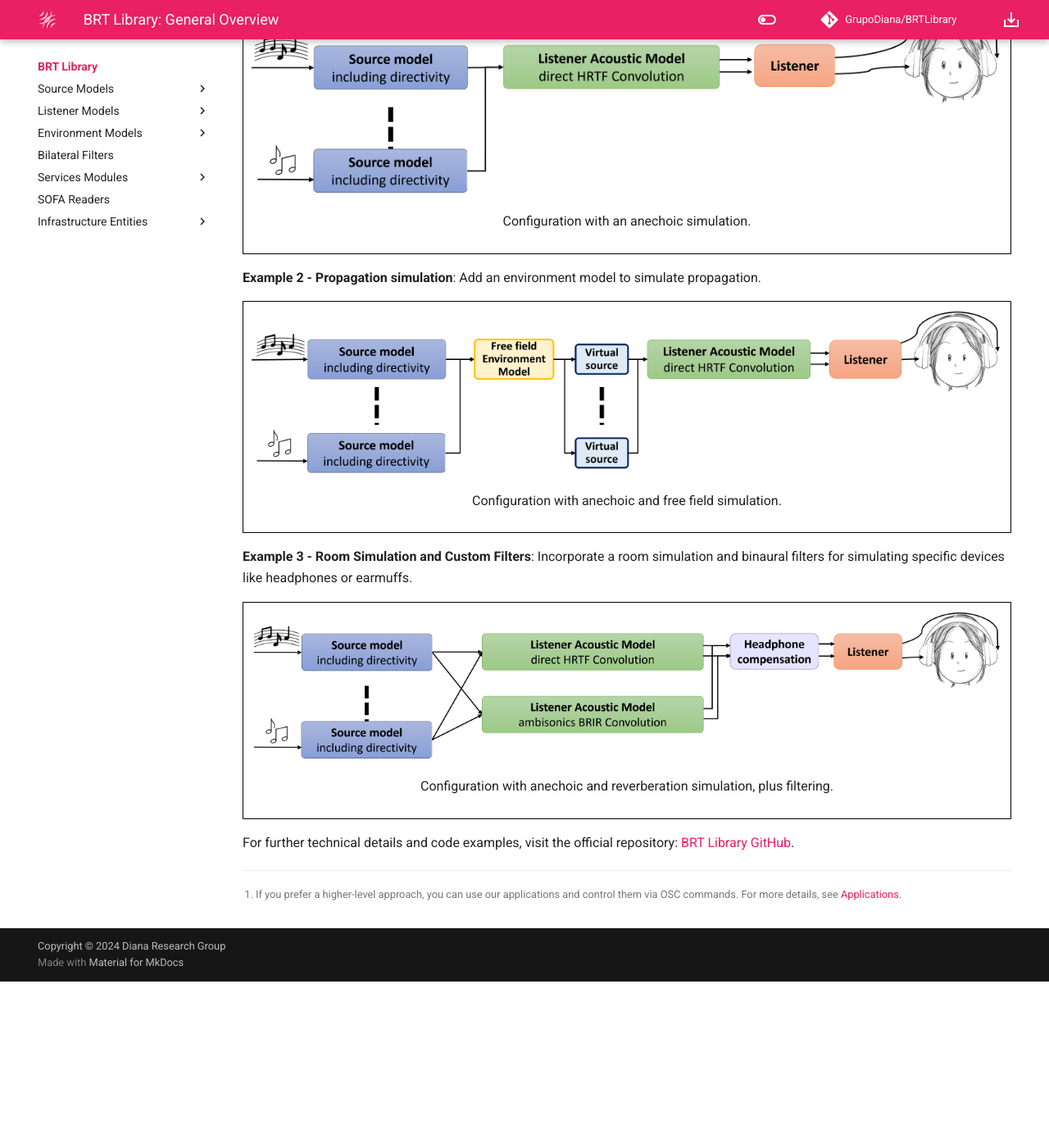
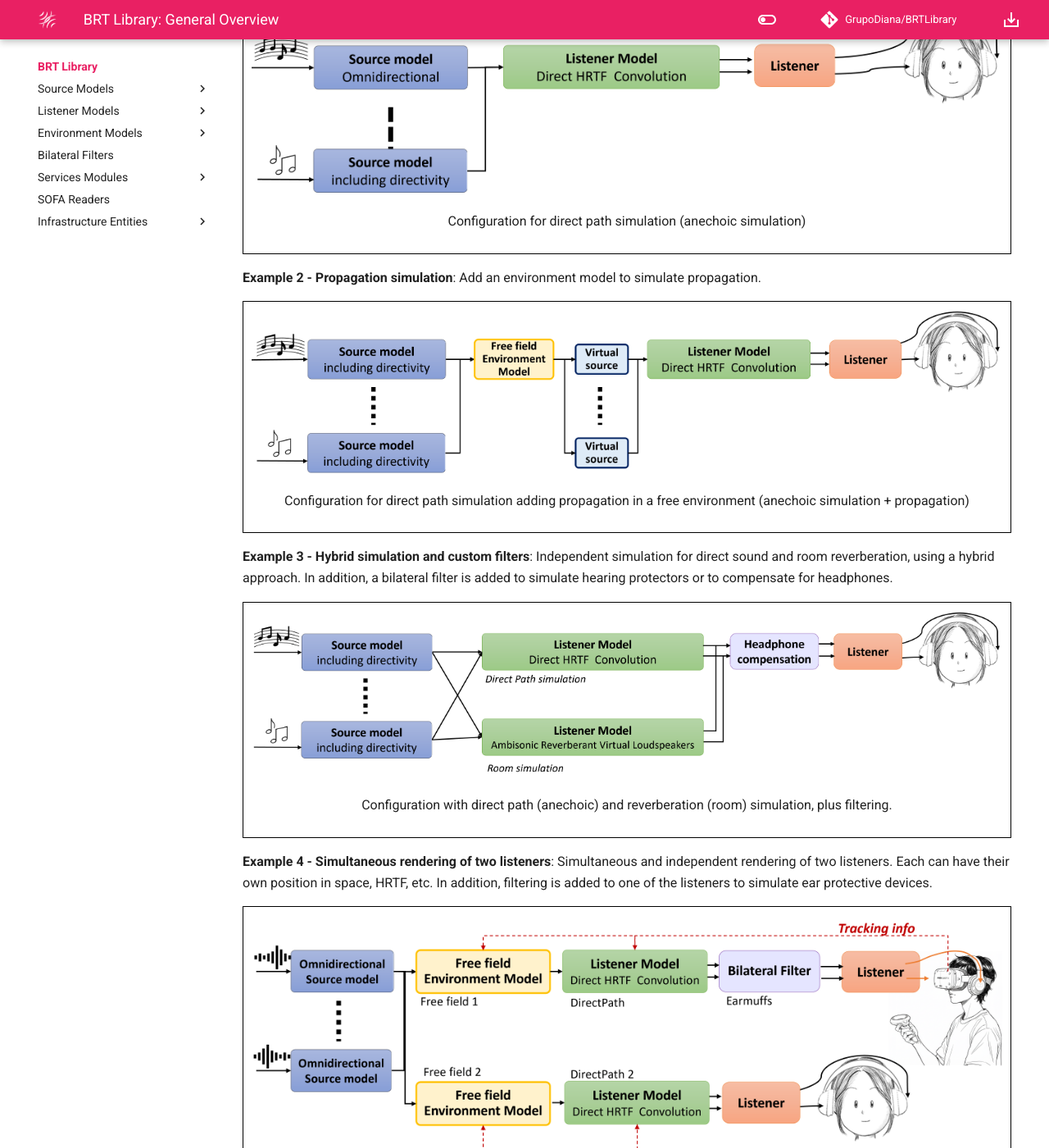
Before and after one commit to GrupoDiana/BRT-Documentation, an MkDocs documentation site: the page built from docs/library/index.md, in a window 1280 px wide and 1400 px high, scrolled down 4942 px. Shown: the whole window at 82% size. Built offline with MkDocs 1.6.1 and Material for MkDocs 9.7.7, drawn with Linux system fonts in a browser that asks for light colours; comment, search, counter and statistics services are not loaded; before the commit the page ends 6139 px from its top, so only the background shows below that; some of the changed text lies outside the part shown.

Commit message:
feat: Improves brt simulation example diagrams

```diff
--- a/docs/library/index.md
+++ b/docs/library/index.md
@@ -112,7 +112,7 @@ This modular approach provides flexibility while ensuring that all components in
 
 <div style="border: 1px solid #000; padding: 10px; display: inline-block;">
     <img src="../assets/BRTLibraryUsageDiagram.png" alt="Generic connection diagram of the BRT models." style="display: block; margin: 0 auto;">
-    <p style="text-align: center;">Generic connection diagram of the BRT models.</p>
+    <p style="text-align: center;">Generic connection diagram of the BRT models</p>
 </div>
 
 Below are examples of configurations that can be created:
@@ -120,19 +120,25 @@ Below are examples of configurations that can be created:
 **Example 1 - Basic Anechoic Simulation**: Combine a listener model with source models for anechoic rendering.
 <div style="border: 1px solid #000; padding: 10px; display: inline-block;">
     <img src="../assets/anechoic-simulation.png" alt="Configuration with an anechoic simulation" style="display: block; margin: 0 auto;">
-    <p style="text-align: center;">Configuration with an anechoic simulation.</p>
+    <p style="text-align: center;">Configuration for direct path simulation (anechoic simulation)</p>
 </div>
 
 **Example 2 - Propagation simulation**: Add an environment model to simulate propagation.
 <div style="border: 1px solid #000; padding: 10px; display: inline-block;">
     <img src="../assets/anechoic-freefield-environment.png" alt="Configuration with anechoic and free field environment simulation." style="display: block; margin: 0 auto;">
-    <p style="text-align: center;">Configuration with anechoic and free field simulation.</p>
+    <p style="text-align: center;">Configuration for direct path simulation adding propagation in a free environment (anechoic simulation + propagation)</p>
 </div>
 
-**Example 3 - Room Simulation and Custom Filters**: Incorporate a room simulation and binaural filters for simulating specific devices like headphones or earmuffs.
+**Example 3 - Hybrid simulation and custom filters**: Independent simulation for direct sound and room reverberation, using a hybrid approach. In addition, a bilateral filter is added to simulate hearing protectors or to compensate for headphones.
 <div style="border: 1px solid #000; padding: 10px; display: inline-block;">
     <img src="../assets/anechoic-reverb-binaural-simulation.png" alt="Configuration with anechoic and reverberation simulation, plus filtering." style="display: block; margin: 0 auto;">
-    <p style="text-align: center;">Configuration with anechoic and reverberation simulation, plus filtering.</p>
+    <p style="text-align: center;">Configuration with direct path (anechoic) and reverberation (room) simulation, plus filtering.</p>
+</div>
+
+**Example 4 - Simultaneous rendering of two listeners**: Simultaneous and independent rendering of two listeners. Each can have their own position in space, HRTF, etc. In addition, filtering is added to one of the listeners to simulate ear protective devices.
+<div style="border: 1px solid #000; padding: 10px; display: inline-block;">
+    <img src="../assets/two-listener-example.png" alt="Configuration with anechoic and reverberation simulation, plus filtering." style="display: block; margin: 0 auto;">
+    <p style="text-align: center;">Simultaneous rendering of two listeners</p>
 </div>
 
 
```
Also changed, not shown: docs/assets/BRTLibraryUsageDiagram.png, docs/assets/anechoic-freefield-environment.png, docs/assets/anechoic-reverb-binaural-simulation.png, docs/assets/anechoic-simulation.png, docs/assets/two-listener-example.png (added).
